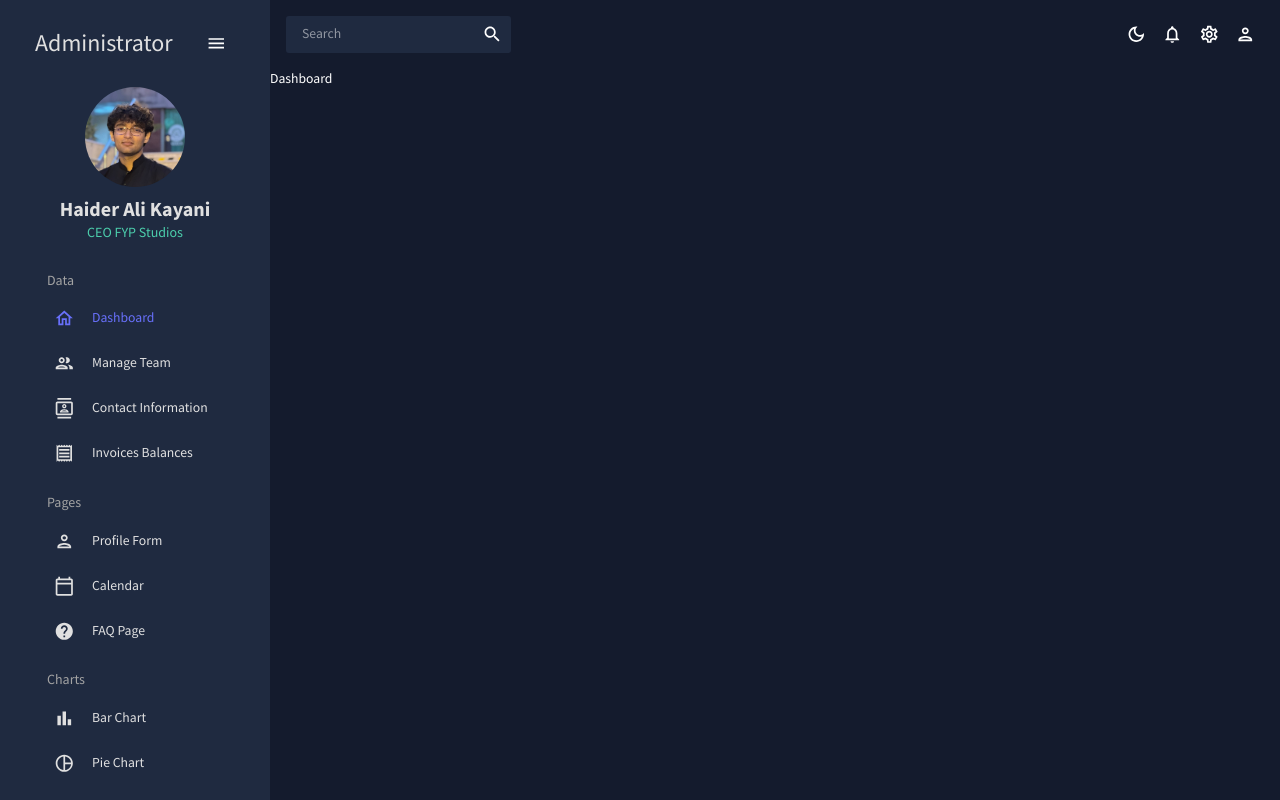
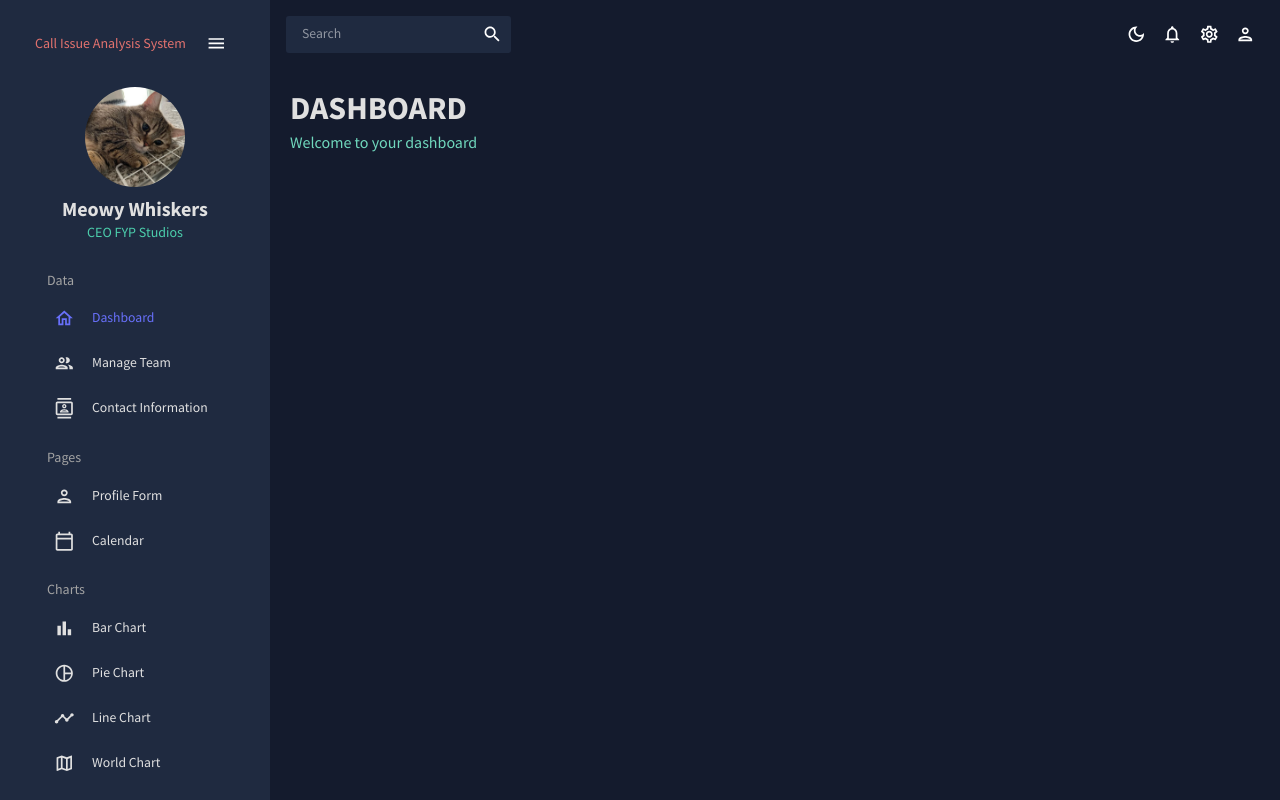
Before and after one commit to haiderkayani/AI-Driven-Call-Center-Issue-Analysis-System---FYP, a React (Create React App) app in the folder admindashboard/: page / in a window 1280 px wide. Built offline with nearby package versions, Linux system fonts and the light colour scheme.

Commit message:
made Header.jsx

```diff
--- /dev/null
+++ b/admindashboard/src/components/Header.jsx
@@ -0,0 +1,17 @@
+import { Typography, Box, useTheme } from "@mui/material";
+import { tokens } from "../theme";
+
+const Header = ({title, subtitle}) => {
+    const theme = useTheme();
+    const colors = tokens(theme.palette.mode);
+    return (<Box mb="30px">
+        <Typography variant="h2" color={colors.gray[100]} fontWeight="bold" sx={{mb:"5px"}}>
+            {title}
+        </Typography>
+        <Typography variant="h5" color={colors.greenAccent[400]}>
+            {subtitle}
+        </Typography>
+    </Box>);
+}
+
+export default Header;
--- a/admindashboard/src/scenes/dashboard/index.jsx
+++ b/admindashboard/src/scenes/dashboard/index.jsx
@@ -1,5 +1,13 @@
+import { Box } from "@mui/material";
+import Header from "../../components/Header";
+
+
 const Dashboard = () => {
-    return <div>Dashboard</div>
+    return <Box m="20px">
+        <Box display="flex" justifyContent="space-between" alignItems="center">
+        <Header title="DASHBOARD" subtitle="Welcome to your dashboard"/>
+        </Box>
+    </Box>
 }
 
 export default Dashboard;
--- a/admindashboard/src/scenes/global/Navbar.jsx
+++ b/admindashboard/src/scenes/global/Navbar.jsx
@@ -73,8 +73,8 @@
                     >
                         {!isCollapsed && (
                             <Box display="flex" justifyContent="space-between" alignItems="center" ml="15px">
-                                <Typography variant="h3" color={colors.gray[100]}>
-                                    Administrator
+                                <Typography variant="h6" color={colors.redAccent[400]}>
+                                    Call Issue Analysis System
                                 </Typography>
                                 <IconButton onClick={() => setIsCollapsed(!isCollapsed)}>
                                     <MenuOutLinedIcon />
@@ -91,13 +91,13 @@
                                     alt='profile-user'
                                     width="100px"
                                     height="100px"
-                                    src={"../../assets/me.jpg"}
+                                    src={"../../assets/cat.png"}
                                     style={{ cursor: "pointer", borderRadius: "50%" }}
                                 />
                             </Box>
                             <Box textAlign="center">
                                 <Typography variant="h4" color={colors.gray[100]} fontWeight="bold" sx={{ m: "10px 0 0 0" }}>
-                                    Haider Ali Kayani
+                                    Meowy Whiskers
                                 </Typography>
                                 <Typography variant="h6" color={colors.greenAccent[500]}>
                                     CEO FYP Studios
@@ -112,12 +112,12 @@
                         <Item title='Dashboard' to="/" icon={<HomeOutLinedIcon />} selected={selected} setSelected={setSelected} />
                         <Item title='Manage Team' to="/team" icon={<PeopleOutLinedIcon />} selected={selected} setSelected={setSelected} />
                         <Item title='Contact Information' to="/contacts" icon={<ContactsOutLinedIcon />} selected={selected} setSelected={setSelected} />
-                        <Item title='Invoices Balances' to="/invoices" icon={<ReceiptOutLinedIcon />} selected={selected} setSelected={setSelected} />
+                        {/* <Item title='Invoices Balances' to="/invoices" icon={<ReceiptOutLinedIcon />} selected={selected} setSelected={setSelected} /> */}
 
                         <Typography variant="h6" color={colors.gray[300]} sx={{ m: "15px 0 5px 20px" }}>Pages</Typography>
                         <Item title='Profile Form' to="/form" icon={<PersonOutLinedIcon />} selected={selected} setSelected={setSelected} />
                         <Item title='Calendar' to="/calendar" icon={<CalendarTodayOutLinedIcon />} selected={selected} setSelected={setSelected} />
-                        <Item title='FAQ Page' to="/faq" icon={<HelpOutLinedIcon />} selected={selected} setSelected={setSelected} />
+                        {/* <Item title='FAQ Page' to="/faq" icon={<HelpOutLinedIcon />} selected={selected} setSelected={setSelected} /> */}
 
                         <Typography variant="h6" color={colors.gray[300]} sx={{ m: "15px 0 5px 20px" }}>Charts</Typography>
                         <Item title='Bar Chart' to="/bar" icon={<BarCharOutLinedIcon />} selected={selected} setSelected={setSelected} />
```
Also changed, not shown: admindashboard/public/assets/cat.png (added).
